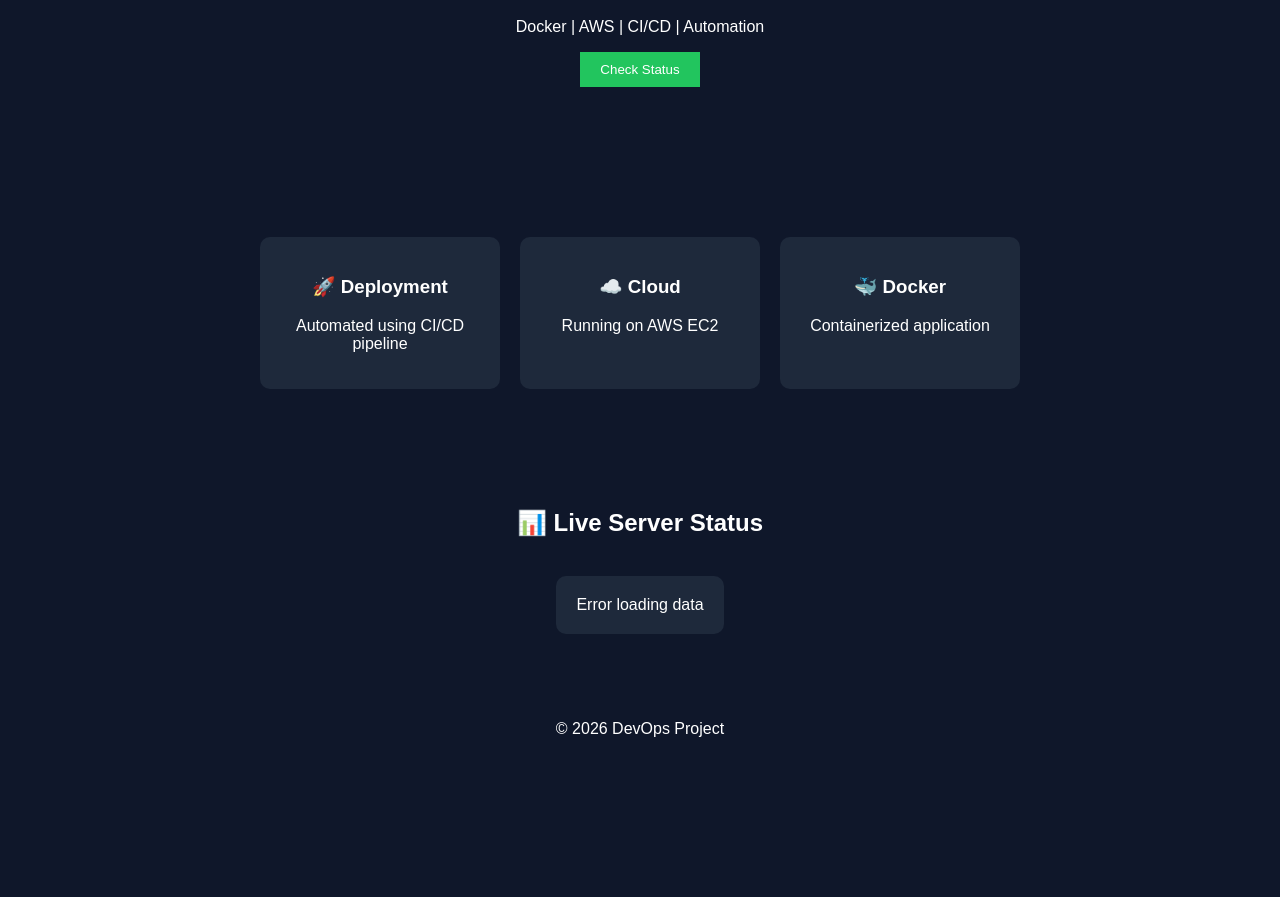
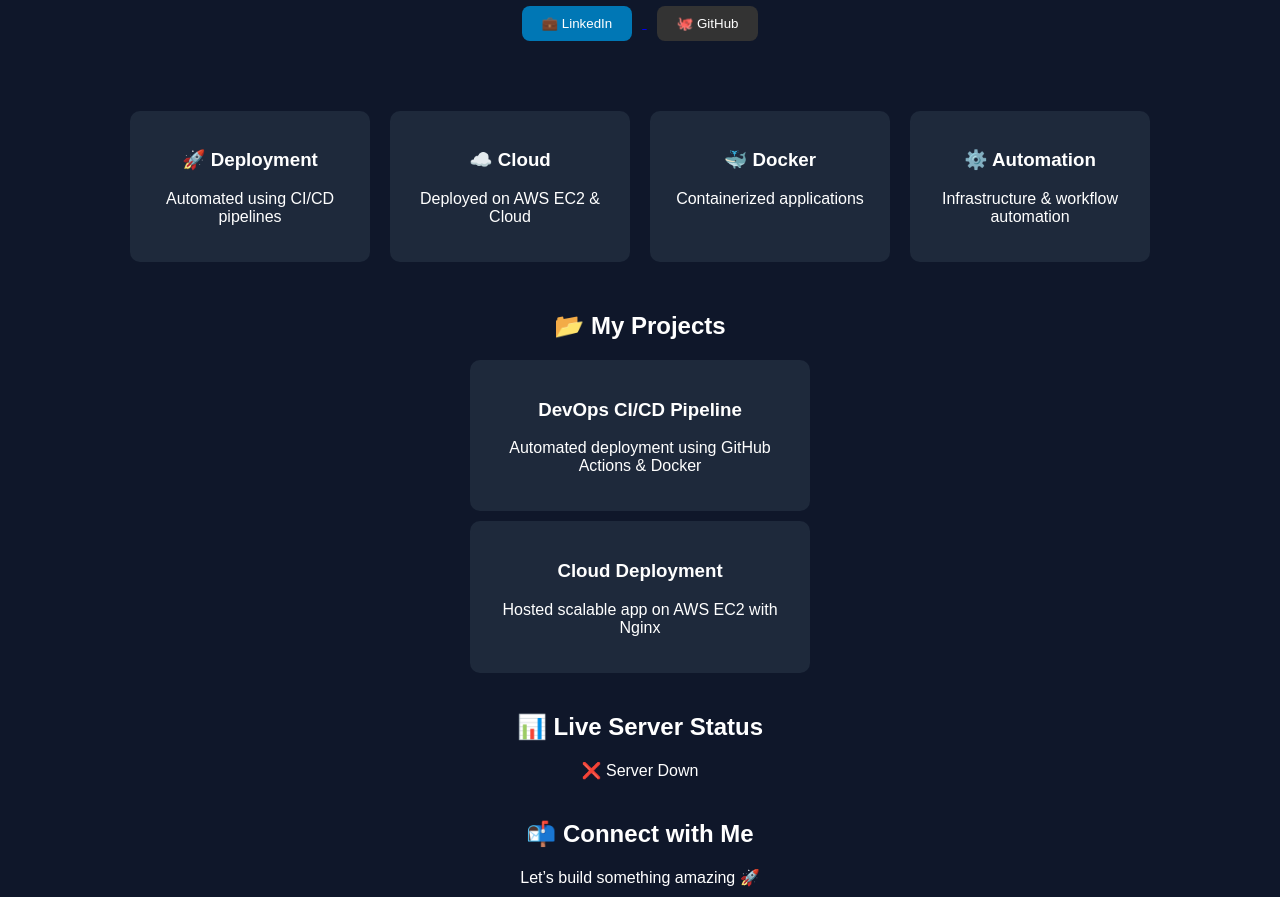
Before and after one commit to vanshfaye/docker-node-app, a website: page public/index.html in a window 1280 px wide. Shown: the part 309-1206 px from the top of the page. Before the commit the page ends 1083 px from the top, so only its background shows below. Drawn offline with Linux system fonts and the light colour scheme; no server answers.

Commit message:
Added LinkedIn UI + Live Server Status API

```diff
--- a/public/index.html
+++ b/public/index.html
@@ -1,49 +1,100 @@
-<<!DOCTYPE html>
-<html>
+<!DOCTYPE html>
+<html lang="en">
 <head>
+  <meta charset="UTF-8">
   <title>DevOps Portfolio</title>
   <link rel="stylesheet" href="style.css">
+
+  <!-- Icons -->
+  <link rel="stylesheet" href="https://cdnjs.cloudflare.com/ajax/libs/font-awesome/6.5.0/css/all.min.css">
 </head>
+
 <body>
 
+  <!-- NAVBAR -->
   <nav>
     <h2>🚀 DevOps Portfolio</h2>
   </nav>
 
+  <!-- HERO SECTION -->
   <section class="hero">
     <h1>Hi, I'm a DevOps Engineer</h1>
     <p>Docker | AWS | CI/CD | Automation</p>
+
     <button onclick="showMessage()">Check Status</button>
+
+    <div class="social">
+      <a href="https://www.linkedin.com/in/YOUR-USERNAME" target="_blank">
+        <button class="linkedin-btn">💼 LinkedIn</button>
+      </a>
+
+      <a href="https://github.com/YOUR-USERNAME" target="_blank">
+        <button class="github-btn">🐙 GitHub</button>
+      </a>
+    </div>
   </section>
 
+  <!-- SKILLS -->
   <section class="cards">
     <div class="card">
       <h3>🚀 Deployment</h3>
-      <p>Automated using CI/CD pipeline</p>
+      <p>Automated using CI/CD pipelines</p>
     </div>
 
     <div class="card">
       <h3>☁️ Cloud</h3>
-      <p>Running on AWS EC2</p>
+      <p>Deployed on AWS EC2 & Cloud</p>
     </div>
 
     <div class="card">
       <h3>🐳 Docker</h3>
-      <p>Containerized application</p>
+      <p>Containerized applications</p>
+    </div>
+
+    <div class="card">
+      <h3>⚙️ Automation</h3>
+      <p>Infrastructure & workflow automation</p>
     </div>
   </section>
 
-  <!-- 🔥 NEW DASHBOARD SECTION -->
-  <section class="dashboard">
-    <h2>📊 Live Server Status</h2>
+  <!-- PROJECT SECTION -->
+  <section class="projects">
+    <h2>📂 My Projects</h2>
 
-    <div id="status">
-      Loading...
+    <div class="project-card">
+      <h3>DevOps CI/CD Pipeline</h3>
+      <p>Automated deployment using GitHub Actions & Docker</p>
+    </div>
+
+    <div class="project-card">
+      <h3>Cloud Deployment</h3>
+      <p>Hosted scalable app on AWS EC2 with Nginx</p>
     </div>
   </section>
 
+  <!-- LIVE STATUS -->
+  <section class="dashboard">
+    <h2>📊 Live Server Status</h2>
+    <div id="status">Loading...</div>
+  </section>
+
+  <!-- CONTACT -->
+  <section class="contact">
+    <h2>📬 Connect with Me</h2>
+    <p>Let’s build something amazing 🚀</p>
+
+    <a href="www.linkedin.com/in/vansh-faye-1aa7a5393" target="_blank">
+      <i class="fab fa-linkedin fa-2x"></i>
+    </a>
+
+    <a href="https://github.com/vanshfaye" target="_blank">
+      <i class="fab fa-github fa-2x"></i>
+    </a>
+  </section>
+
+  <!-- FOOTER -->
   <footer>
-    <p>© 2026 DevOps Project</p>
+    <p>© 2026 DevOps Portfolio | Built with ❤️</p>
   </footer>
 
   <script src="script.js"></script>
--- a/public/script.js
+++ b/public/script.js
@@ -1,24 +1,17 @@
-function showMessage() {
-  alert("🚀 App is running successfully on EC2!");
-}
-
-async function loadStatus() {
+async function fetchStatus() {
   try {
-    const res = await fetch("/api/status");
+    const res = await fetch('/status');
     const data = await res.json();
 
     document.getElementById("status").innerHTML = `
-      ⏱️ Uptime: ${Math.floor(data.uptime)} sec <br>
-      🧠 CPU Load: ${data.cpu[0]} <br>
-      💾 Free Memory: ${Math.floor(data.memory / 1024 / 1024)} MB
+      <p>🟢 ${data.status}</p>
+      <p>⏱ Uptime: ${data.uptime}s</p>
+      <p>💾 Memory: ${data.memory}</p>
     `;
-  } catch (err) {
-    document.getElementById("status").innerText = "Error loading data";
+  } catch {
+    document.getElementById("status").innerHTML = "❌ Server Down";
   }
 }
 
-// 🔁 Auto refresh
-setInterval(loadStatus, 2000);
-
-// First load
-loadStatus();
+fetchStatus();
+setInterval(fetchStatus, 5000);
--- a/public/style.css
+++ b/public/style.css
@@ -3,61 +3,72 @@ body {
   font-family: Arial;
   background: #0f172a;
   color: white;
+  text-align: center;
 }
 
 nav {
   background: #020617;
   padding: 15px;
-  text-align: center;
 }
 
 .hero {
-  text-align: center;
-  padding: 100px 20px;
-}
-
-.hero h1 {
-  font-size: 40px;
-  color: #38bdf8;
+  padding: 50px;
 }
 
 button {
+  margin: 10px;
   padding: 10px 20px;
+  border-radius: 8px;
   border: none;
-  background: #22c55e;
+  cursor: pointer;
+}
+
+.linkedin-btn {
+  background: #0077b5;
   color: white;
-  cursor: pointer;
+}
+
+.github-btn {
+  background: #333;
+  color: white;
 }
 
 .cards {
   display: flex;
   justify-content: center;
-  gap: 20px;
-  padding: 50px;
+  flex-wrap: wrap;
 }
 
 .card {
   background: #1e293b;
+  margin: 10px;
   padding: 20px;
   border-radius: 10px;
   width: 200px;
-  text-align: center;
+}
+
+.projects {
+  margin-top: 40px;
+}
+
+.project-card {
+  background: #1e293b;
+  margin: 10px auto;
+  padding: 20px;
+  width: 300px;
+  border-radius: 10px;
 }
 
 .dashboard {
-  text-align: center;
-  padding: 50px;
+  margin-top: 40px;
 }
 
-#status {
-  background: #1e293b;
-  padding: 20px;
-  border-radius: 10px;
-  display: inline-block;
-  margin-top: 20px;
+.contact {
+  margin-top: 40px;
 }
 
 footer {
-  text-align: center;
+  margin-top: 40px;
   padding: 20px;
+  background: #020617;
 }
```
Also changed, not shown: public/status.js (added, +19 -0 lines).
